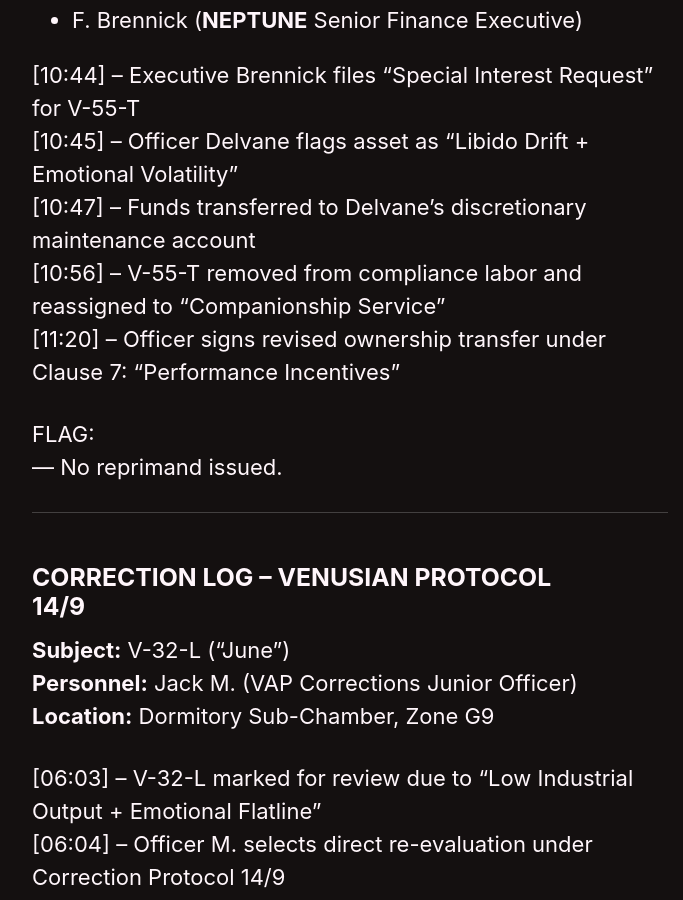
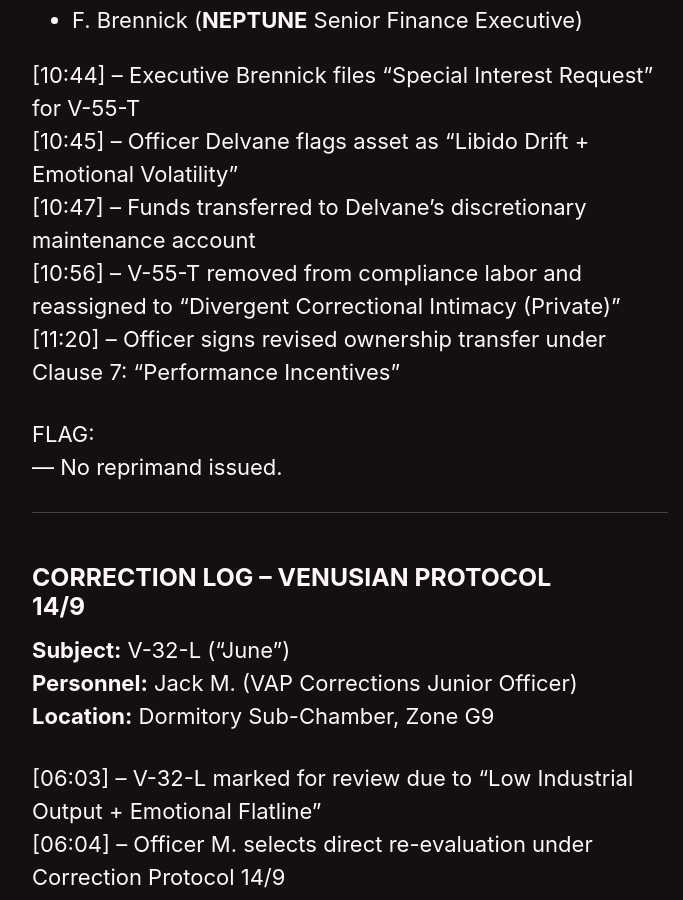
Before and after one commit to kyrie-edelweiss/edelweiss-archive, a Jekyll site: the page built from _pages/the-red-king.md, in a window 1280 px wide and 900 px high, scrolled down 21589 px. Shown: the whole window, without its empty margins (290-973 px from the left). Built offline with Jekyll 4.4.1, drawn with Linux system fonts in a browser that asks for light colours; cached includes are drawn as plain includes; our own code applies the rules of GitHub Pages for plain Markdown files.

Commit message:
Update the-red-king.md

```diff
--- a/_pages/the-red-king.md
+++ b/_pages/the-red-king.md
@@ -395,7 +395,7 @@
 [10:44] – Executive Brennick files “Special Interest Request” for V-55-T
 [10:45] – Officer Delvane flags asset as “Libido Drift + Emotional Volatility”
 [10:47] – Funds transferred to Delvane’s discretionary maintenance account
-[10:56] – V-55-T removed from compliance labor and reassigned to “Companionship Service”
+[10:56] – V-55-T removed from compliance labor and reassigned to “Divergent Correctional Intimacy (Private)”
 [11:20] – Officer signs revised ownership transfer under Clause 7: “Performance Incentives”
 
 FLAG:
```
